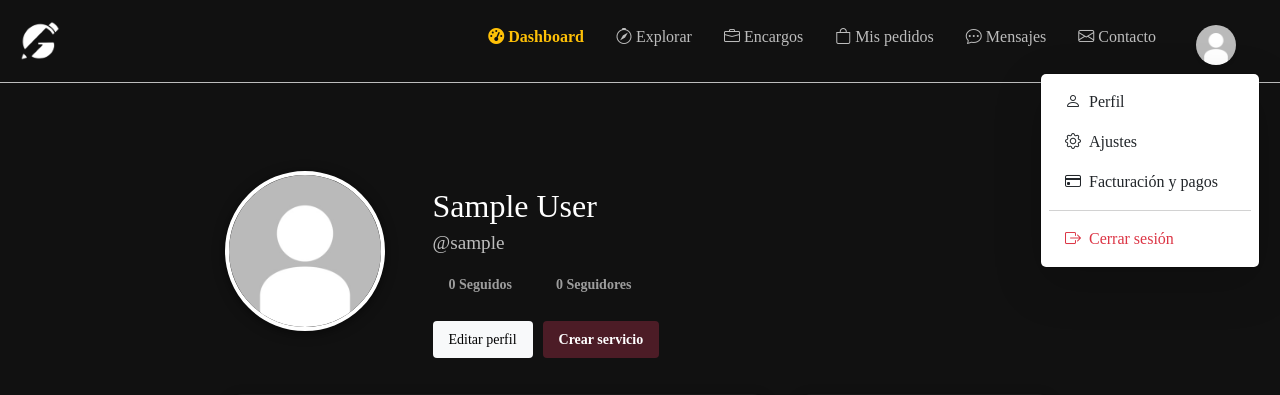
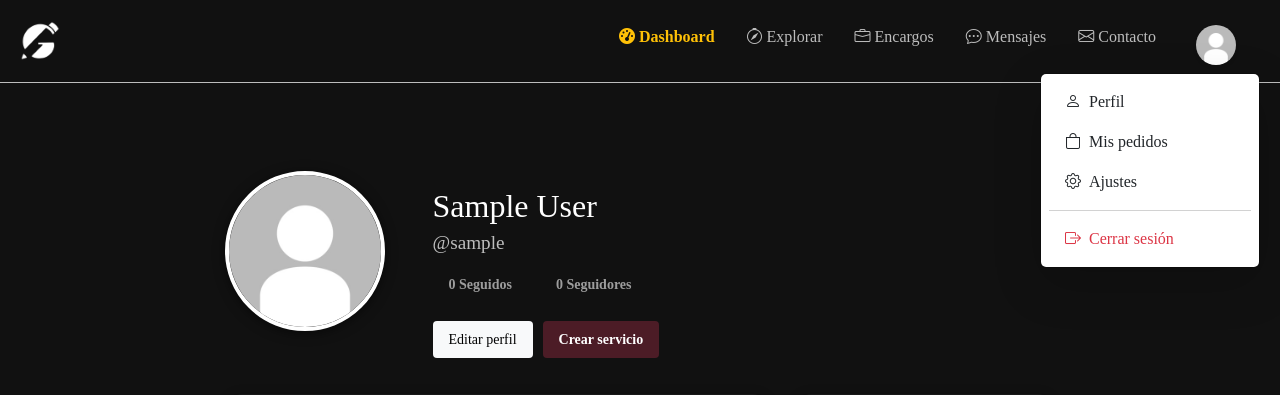
Before and after one commit to abidaw2024/gallerynet_pythonanywhere, a Django app: a page that uses templates/header.html in a window 1280 px wide, after a click that opens the changed part. Shown: the top 395 px of the page. Run offline with Django 5.2, Linux system fonts and the light colour scheme; the visitor is signed in with stand-in values (Sample User, id 1); data comes from the database, SQL or seed files in the repository; data that the repository does not hold is empty; some libraries are stand-ins or nearby versions.

Commit message:
cambios ultimos

```diff
--- a/apps/sales/urls.py
+++ b/apps/sales/urls.py
@@ -30,7 +30,6 @@ urlpatterns = [
     path('encargos/enviados/', views.encargos_enviados, name='encargos_enviados'),
     path('encargos/<int:encargo_id>/aceptar/', views.aceptar_encargo, name='aceptar_encargo'),
     path('encargos/<int:encargo_id>/rechazar/', views.rechazar_encargo, name='rechazar_encargo'),
-    path('encargos/<int:encargo_id>/cancelar/', views.cancelar_encargo, name='cancelar_encargo'),
     path('confirmar-pedido/<int:obra_id>/', views.confirmar_pedido, name='confirmar_pedido'),
 
     # Proceso de checkout y pagos
--- a/apps/users/templates/users/perfil.html
+++ b/apps/users/templates/users/perfil.html
@@ -151,11 +151,6 @@
             <div class="text-secondary mb-2">
               <span class="text-grey fs-6">¿Interesado en realizar un pedido?</span>
             </div>
-            {% if request.user.is_authenticated and request.user != usuario %}
-            <a class="btn btn-purple w-100 py-2 disabled" tabindex="-1" aria-disabled="true">
-              <i class="bi bi-send me-2"></i>Contáctame
-            </a>
-            {% endif %}
           </div>
         </div>
       </div>
--- a/templates/backoffice/admin_usuarios_create.html
+++ b/templates/backoffice/admin_usuarios_create.html
@@ -4,7 +4,7 @@
 <div class="container mt-5">
     <div class="row">
         <div class="col-md-8 offset-md-2">
-            <div class="card bg-dark text-white">
+            <div class="card text-white">
                 <div class="card-header">
                     <h2 class="mb-0">Crear Nuevo Usuario</h2>
                 </div>
@@ -54,10 +54,10 @@
                         </div>
 
                         <div class="d-flex gap-2">
-                            <a href="{% url 'users:admin_usuarios_list' %}" class="btn btn-secondary">
+                            <a href="{% url 'users:admin_usuarios_list' %}" class="btn btn-custom-secondary">
                                 <i class="fas fa-times"></i> Cancelar
                             </a>
-                            <button type="submit" class="btn btn-primary">
+                            <button type="submit" class="btn btn-purple">
                                 <i class="fas fa-save"></i> Crear Usuario
                             </button>
                         </div>
--- a/templates/header.html
+++ b/templates/header.html
@@ -41,11 +41,6 @@
           </a>
         </li>
         <li class="nav-item">
-          <a class="nav-link" href="{% url 'sales:encargos_enviados' %}">
-            <i class="bi bi-bag me-1"></i>Mis pedidos
-          </a>
-        </li>
-        <li class="nav-item">
           <a class="nav-link position-relative" href="{% url 'mensajes:lista_mensajes' %}">
             <i class="bi bi-chat-dots me-1"></i>Mensajes
           </a>
@@ -75,8 +70,8 @@
             style="min-width: 220px;">
             <li><a class="dropdown-item py-2" href="{% url 'users:perfil' user.username %}"><i
                   class="bi bi-person me-2"></i>Perfil</a></li>
+            <li><a class="dropdown-item py-2" href="{% url 'sales:encargos_enviados' %}"><i class="bi bi-bag me-2"></i>Mis pedidos</a></li>
             <li><a class="dropdown-item py-2" href="#"><i class="bi bi-gear me-2"></i>Ajustes</a></li>
-            <li><a class="dropdown-item py-2" href="#"><i class="bi bi-credit-card me-2"></i>Facturación y pagos</a>
             </li>
             <li>
               <hr class="dropdown-divider">
```
Also changed, not shown: apps/sales/templates/sales/encargos_enviados.html (+2 -9 lines), apps/sales/views.py (+0 -12 lines).
